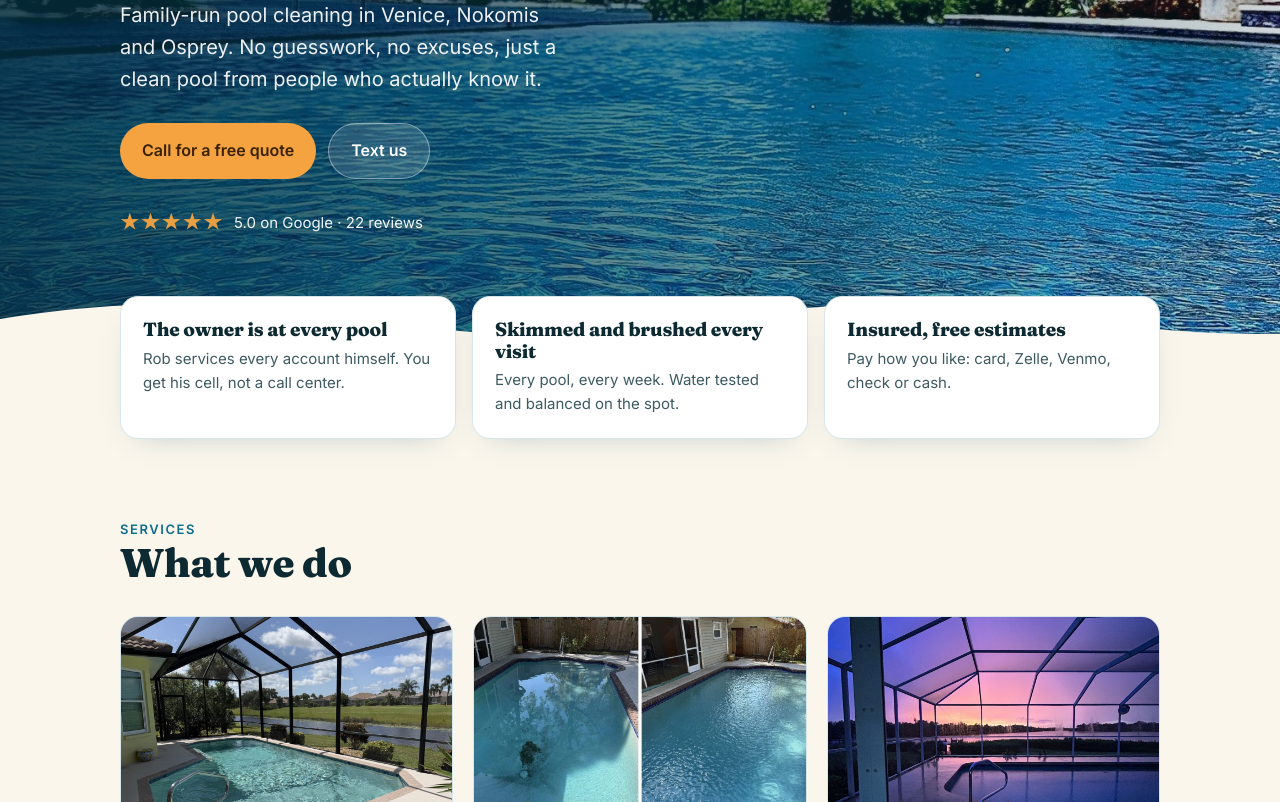
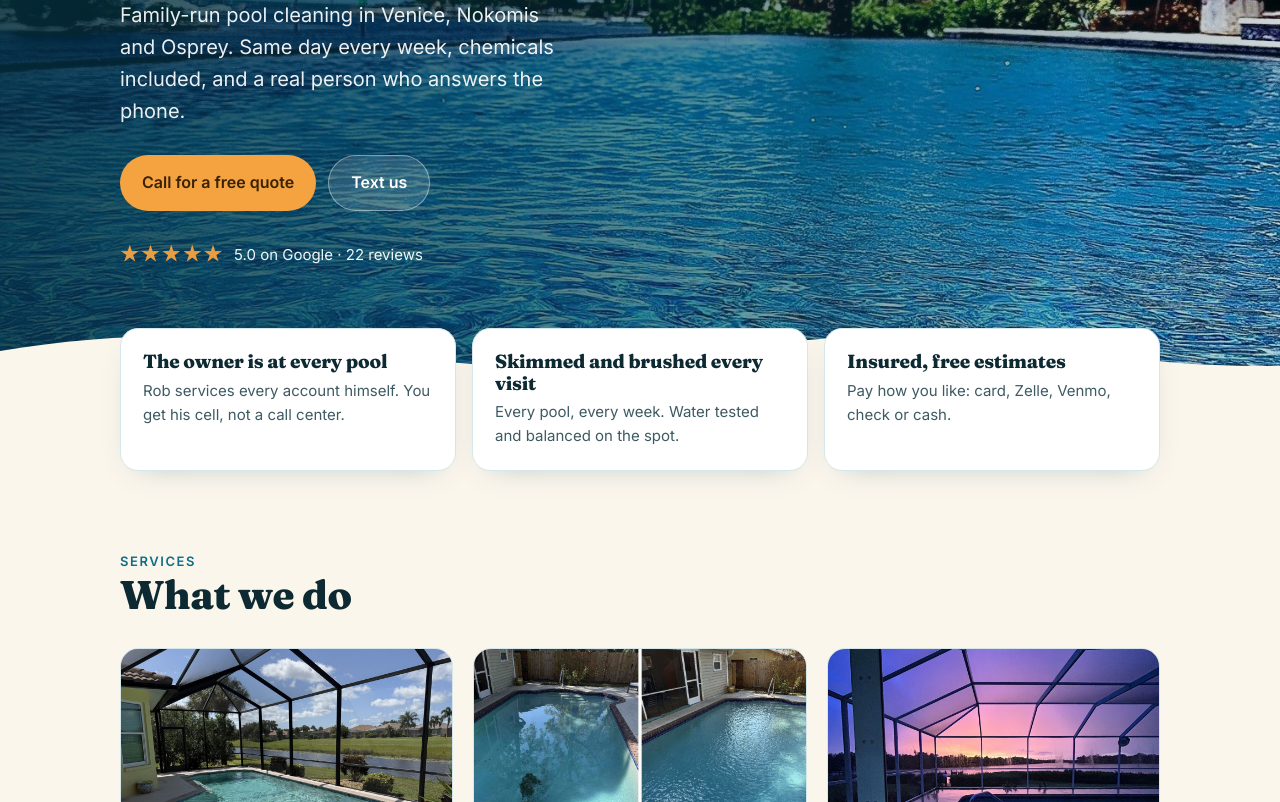
Before and after one commit to kcturk/island-strums-site, a plain HTML site: page index.html in a window 1280 px wide. Shown: the part 341-1143 px from the top of the page. Drawn offline with Linux system fonts and the light colour scheme.

Commit message:
Update hero tagline
Co-Authored-By: Claude Opus 5.5 <noreply@anthropic.com>
Claude-Session: https://claude.ai/code/session_01Wx6ir1bgh6y4k59kHooXu8

```diff
--- a/index.html
+++ b/index.html
@@ -170,7 +170,7 @@ footer .wrap{display:flex;flex-wrap:wrap;justify-content:space-between;gap:12px}
   <div class="wrap">
     <div class="eyebrow">Weekly pool service · Venice, FL area</div>
     <h1>A clean pool, without the hassle.</h1>
-    <p class="lede">Family-run pool cleaning in Venice, Nokomis and Osprey. No guesswork, no excuses, just a clean pool from people who actually know it.</p>
+    <p class="lede">Family-run pool cleaning in Venice, Nokomis and Osprey. Same day every week, chemicals included, and a real person who answers the phone.</p>
     <div class="ctas">
       <a class="btn btn-sun" href="tel:+18168202917">Call for a free quote</a>
       <a class="btn btn-ghost" href="sms:+18168202917">Text us</a>
```
